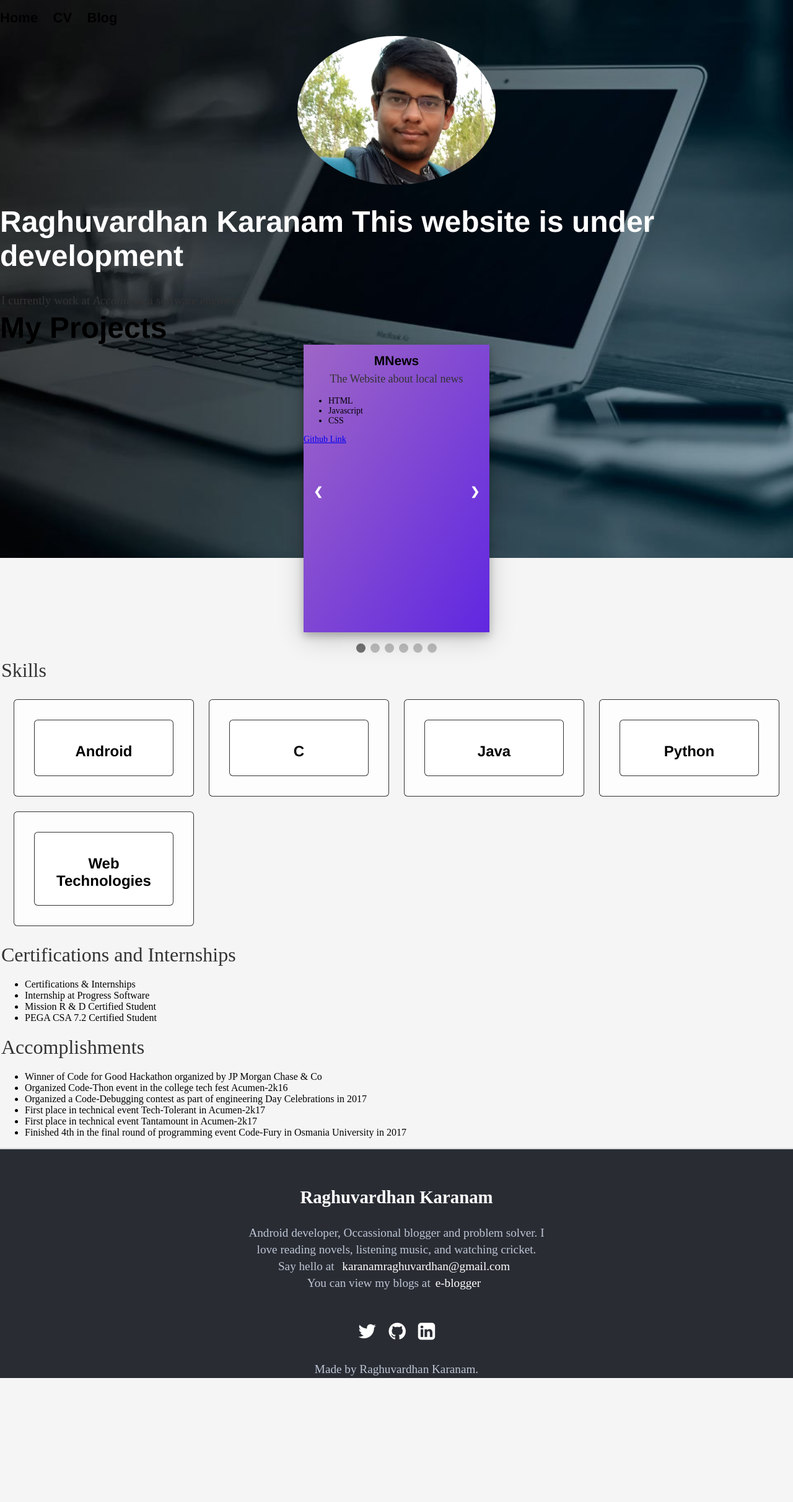
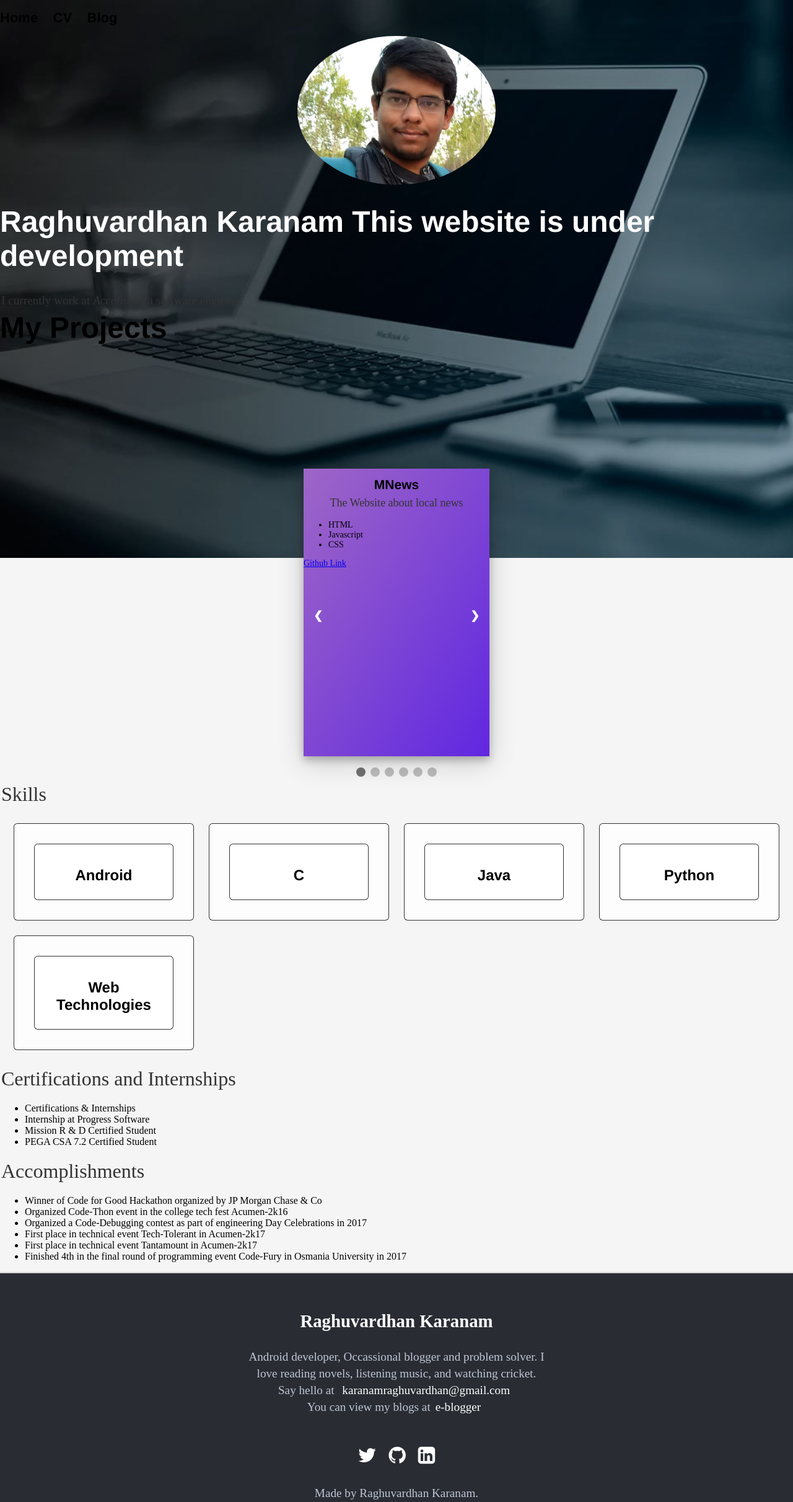
Before and after one commit to raghuvardhan/raghuvardhan.github.io, a Jekyll site: the page built from index.html, in a window 1280 px wide. Shown: the whole page at 62% size. Built offline with Jekyll 4.4.1, drawn with Linux system fonts in a browser that asks for light colours; before the commit the page ends 2223 px from its top, so only the background shows below that.

Commit message:
Update css/main.css

```diff
--- a/css/main.css
+++ b/css/main.css
@@ -197,7 +197,9 @@ header{
 .slideshow-container {
   max-width: 300px;
   position: relative;
-  margin: auto;
+  margin-top: 200px;
+  margin-left: auto;
+  margin-right: auto;
 }
 
 /* Next & previous buttons */
```
